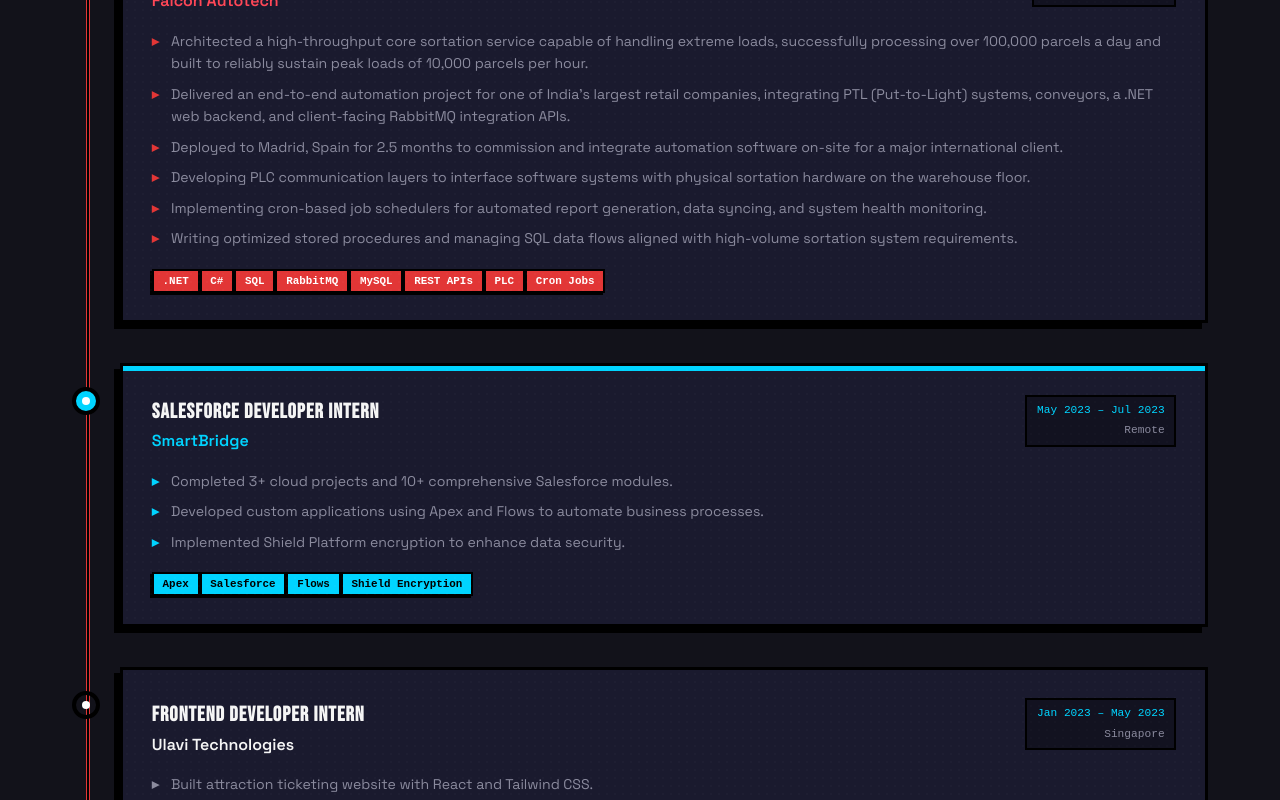
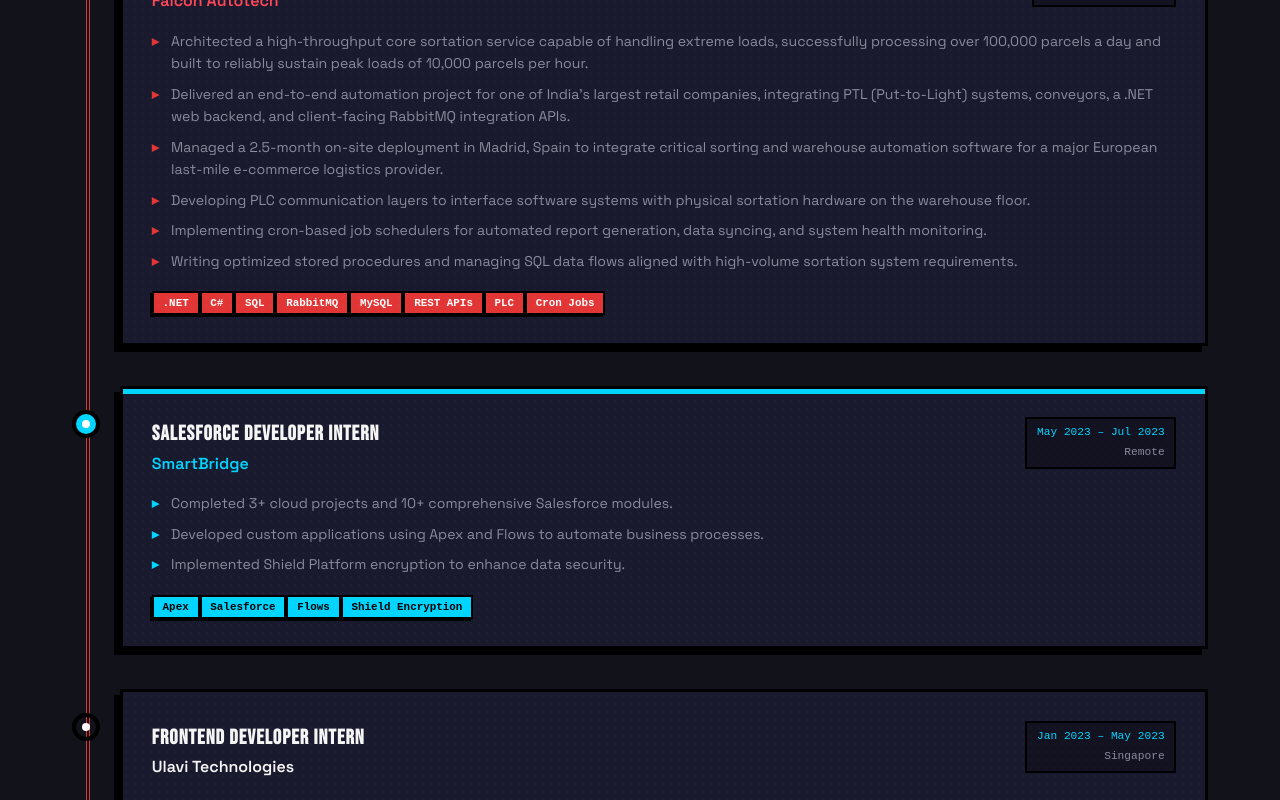
Before and after one commit to fahad-22-5/portfolio, a React (Create React App) app: page / in a window 1280 px wide. Shown: the part 1560-2360 px from the top of the page. Built offline with nearby package versions, Linux system fonts and the light colour scheme; a web font is replaced by a local one.

Commit message:
updated experience bullet

```diff
--- a/src/components/Experience.jsx
+++ b/src/components/Experience.jsx
@@ -11,7 +11,7 @@
     bullets: [
       'Architected a high-throughput core sortation service capable of handling extreme loads, successfully processing over 100,000 parcels a day and built to reliably sustain peak loads of 10,000 parcels per hour.',
       'Delivered an end-to-end automation project for one of India\'s largest retail companies, integrating PTL (Put-to-Light) systems, conveyors, a .NET web backend, and client-facing RabbitMQ integration APIs.',
-      'Deployed to Madrid, Spain for 2.5 months to commission and integrate automation software on-site for a major international client.',
+      'Managed a 2.5-month on-site deployment in Madrid, Spain to integrate critical sorting and warehouse automation software for a major European last-mile e-commerce logistics provider.',
       'Developing PLC communication layers to interface software systems with physical sortation hardware on the warehouse floor.',
       'Implementing cron-based job schedulers for automated report generation, data syncing, and system health monitoring.',
       'Writing optimized stored procedures and managing SQL data flows aligned with high-volume sortation system requirements.',
```
